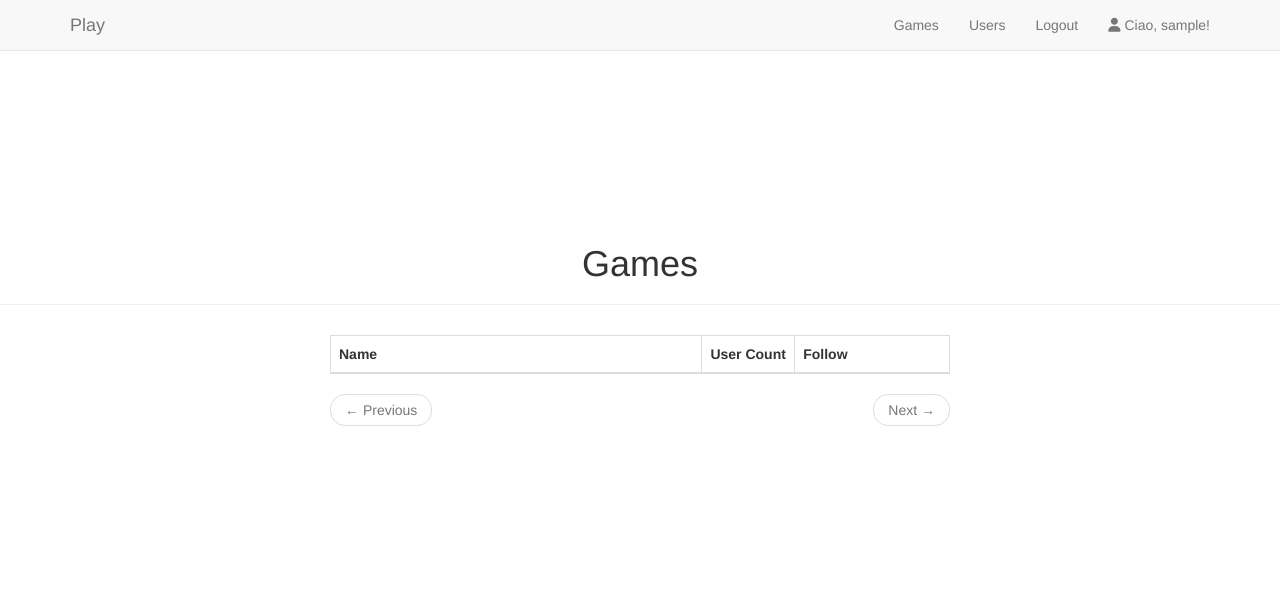
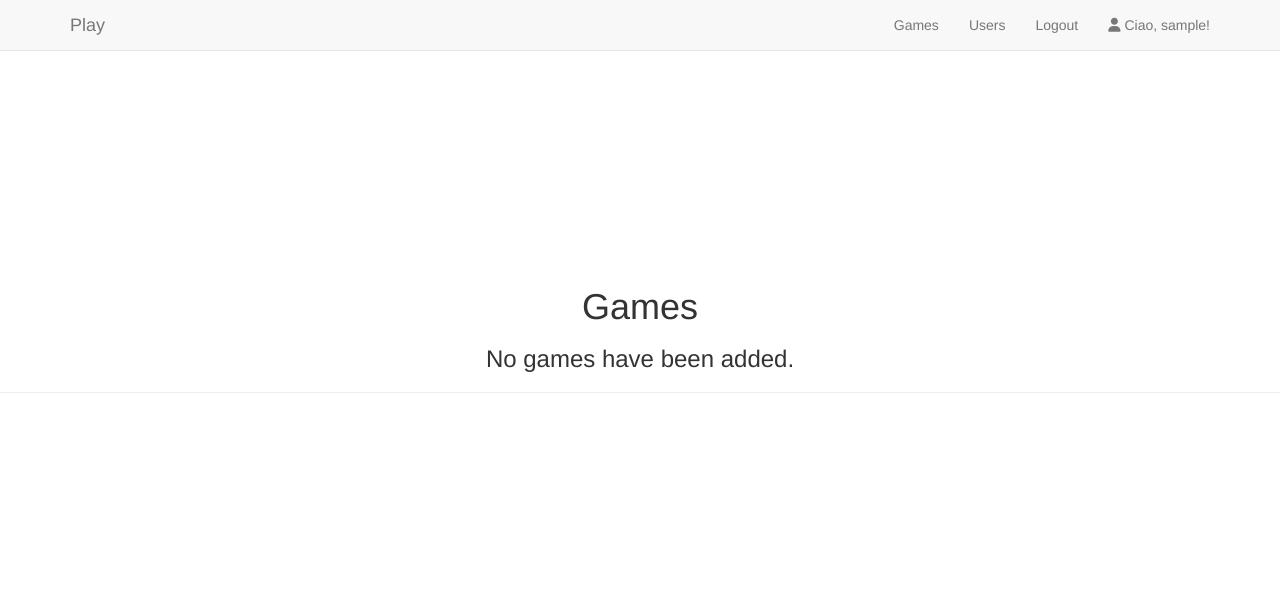
Before and after one commit to fossabot/italygames-play, a Flask app: page /dashboard/games in a window 1280 px wide. Shown: the top 612 px of the page. Run offline with Flask 2, Linux system fonts and the light colour scheme; the visitor is signed in with stand-in values (Sample User, id 1); data comes from the database, SQL or seed files in the repository; data that the repository does not hold is empty; parts of the project's set-up code (start-up, migrations or seed data) failed here and were passed over; some libraries are stand-ins or nearby versions.

Commit message:
add list of games per user and fixes templating check for user/games

```diff
--- a/app/dashboard/views.py
+++ b/app/dashboard/views.py
@@ -91,8 +91,8 @@ def view_user(username):
                            title=username)
 
 
-@dashboard.route('game/<int:game_id>/users', defaults={'page': 1})
-@dashboard.route('game/<int:game_id>/users/page/<int:page>')
+@dashboard.route('/game/<int:game_id>/users', defaults={'page': 1})
+@dashboard.route('/game/<int:game_id>/users/page/<int:page>')
 def view_users_per_game(game_id, page):
     game = Game.query.get_or_404(game_id)
     users = User.query \
@@ -101,4 +101,19 @@ def view_users_per_game(game_id, page):
 
     return render_template('dashboard/users/users.html',
                            users=users,
-                           title='Users')
+                           title='Users following ' + game.name)
+
+
+@dashboard.route('/user/<string:username>/games', defaults={'page': 1})
+@dashboard.route('/user/<string:username>/games/page/<int:page>')
+def view_games_per_user(username, page):
+    user = User.query.filter_by(username=username).first()
+    if user is None:
+        abort(404)
+    games = Game.query \
+        .filter(Game.users.contains(user)) \
+        .paginate(page, PER_PAGE, error_out=None)
+
+    return render_template('dashboard/games/games.html',
+                           games=games,
+                           title='Games of ' + username)
--- a/app/templates/dashboard/games/games.html
+++ b/app/templates/dashboard/games/games.html
@@ -7,7 +7,7 @@
                 <div class="inner">
                     <br/>
                     <h1 style="text-align:center;">Games</h1>
-                    {% if games %}
+                    {% if games.items %}
                         <hr class="intro-divider">
                         <div class="center">
                             <table class="table table-striped table-bordered">
--- a/app/templates/dashboard/users/users.html
+++ b/app/templates/dashboard/users/users.html
@@ -7,7 +7,7 @@
                 <div class="inner">
                     <br/>
                     <h1 style="text-align:center;">Users</h1>
-                    {% if users %}
+                    {% if users.items %}
                         <hr class="intro-divider">
                         <div class="center">
                             <table class="table table-striped table-bordered">
@@ -25,7 +25,8 @@
                                                 {{ user.username }}</a>
                                         </td>
                                         <td>
-                                            {{ user.games.count() }}
+                                            <a href="{{ url_for('dashboard.view_games_per_user', username=user.username) }}">
+                                                {{ user.games.count() }}</a>
                                         </td>
                                     </tr>
                                 {% endfor %}
```
